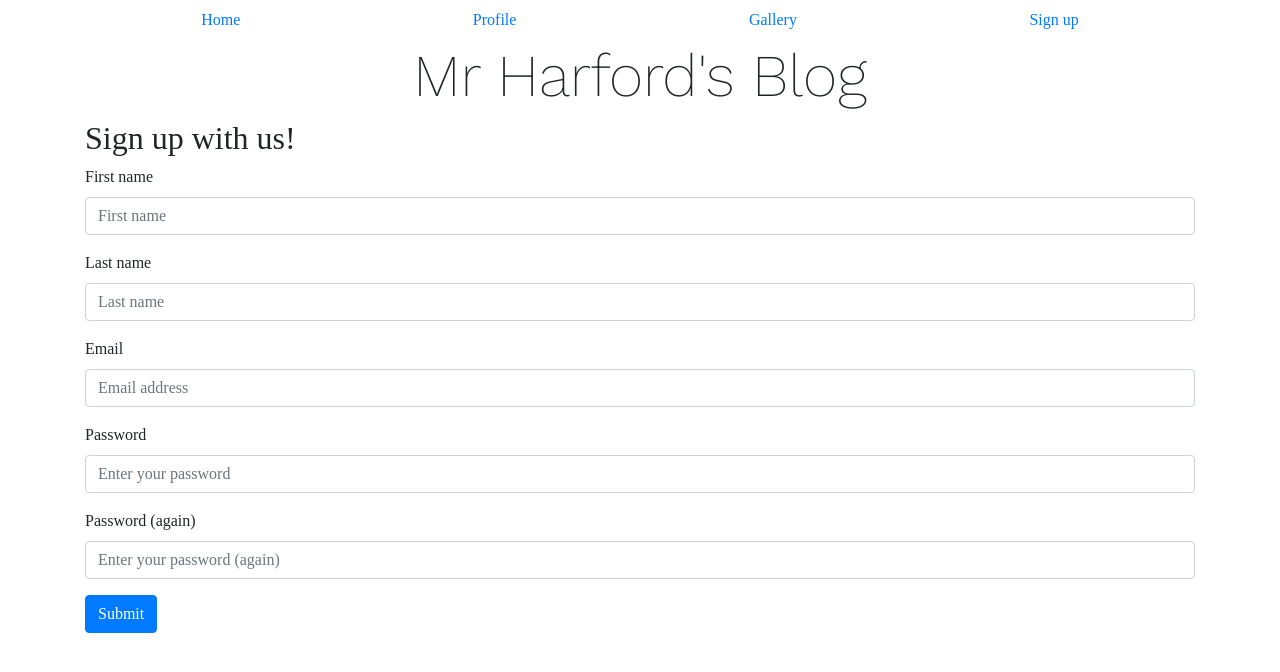
After one commit to harfordt/blog_example, a Flask app: page /register in a window 1280 px wide. The commit adds this page. Shown: the top 672 px of the page. Run offline with Flask 2, Linux system fonts and the light colour scheme; some libraries are stand-ins or nearby versions; some web fonts are replaced.

Commit message:
Added rego form

```diff
--- a/app.py
+++ b/app.py
@@ -7,11 +7,12 @@ from flask import Flask, render_template, request, redirect
 import sqlite3
 from sqlite3 import Error
 from datetime import datetime
+# from flask.ext.bcrypt import Bcrypt
 
 DATABASE_NAME = "blog.db"
 
 app = Flask(__name__)
-
+# bcrypt = Bcrypt(app)
 
 def create_connection(db_file):
     """create a connection to the sqlite db"""
@@ -45,6 +46,16 @@ def initialise_tables(con):
                             )"""
     create_table(con, create_blog_table)
 
+    create_user_table = """CREATE TABLE IF NOT EXISTS bloguser(
+                                id integer PRIMARY KEY,
+                                fname text NOT NULL,
+                                lname text NOT NULL,
+                                password text NOT NULL,
+                                email text NOT NULL,
+                                signedup datetime NOT NULL
+                                )"""
+    create_table(con, create_user_table)
+
 
 @app.route('/')
 def hello_world():
@@ -68,6 +79,11 @@ def profile():
 @app.route('/gallery')
 def gallery_page():
     return render_template("gallery.html")
+
+
+@app.route('/register')
+def registration_page():
+    return render_template("register.html")
 
 
 @app.route('/new-blog-post')
@@ -106,5 +122,29 @@ def do_delete_post(post_id):
     return redirect('/')
 
 
+@app.route("/do-register", methods=['POST'])
+def do_register():
+    fname = request.form['fname']
+    lname = request.form['lname']
+    email = request.form['email']
+    pwd = request.form['pwd']
+    pwd2 = request.form['pwd2']
+    print(fname, lname, email, pwd, pwd2)
+
+    if pwd != pwd2:
+        return redirect("/register?error=Passwords+don't+match")
+
+    con = create_connection(DATABASE_NAME)
+    now = datetime.now()
+    user = (fname, lname, pwd, email, now)
+    sql = """INSERT INTO bloguser(fname, lname, password, email, signedup) VALUES (?,?,?,?,?);"""
+    cur = con.cursor()
+    cur.execute(sql, user)
+    con.commit()
+    con.close()
+
+    return redirect('/')
+
+
 if __name__ == "__main__":
-    app.run()
+    app.run(host='0.0.0.0')
--- a/templates/base.html
+++ b/templates/base.html
@@ -24,6 +24,9 @@
         <li class="nav-item">
             <a class="nav-link" href="/gallery">Gallery</a>
         </li>
+        <li class="nav-item">
+            <a class="nav-link" href="/register">Sign up</a>
+        </li>
     </ul>
 
     <h1>Mr Harford's Blog</h1>
--- /dev/null
+++ b/templates/register.html
@@ -0,0 +1,36 @@
+{% extends "base.html" %}
+
+{% block title %} Profile {% endblock %}
+
+{% block head %}
+    {{ super() }}
+{% endblock %}
+
+{% block body %}
+    <h2>Sign up with us!</h2>
+    <form action="/do-register" method="post">
+        <div class="form-group">
+            <label for="fname">First name</label>
+            <input id="fname" name="fname" placeholder="First name" type="text" required="required" class="form-control">
+        </div>
+        <div class="form-group">
+            <label for="lname">Last name</label>
+            <input id="lname" name="lname" placeholder="Last name" type="text" required="required" class="form-control">
+        </div>
+        <div class="form-group">
+            <label for="email">Email</label>
+            <input id="email" name="email" placeholder="Email address" type="text" required="required" class="form-control">
+        </div>
+        <div class="form-group">
+            <label for="pwd">Password</label>
+            <input id="pwd" name="pwd" placeholder="Enter your password" type="text" required="required" class="form-control">
+        </div>
+        <div class="form-group">
+            <label for="pwd2">Password (again)</label>
+            <input id="pwd2" name="pwd2" placeholder="Enter your password (again)" type="text" required="required" class="form-control">
+        </div>
+        <div class="form-group">
+            <button name="submit" type="submit" class="btn btn-primary">Submit</button>
+        </div>
+    </form>
+{% endblock %}
```
Also changed, not shown: blog.db.
